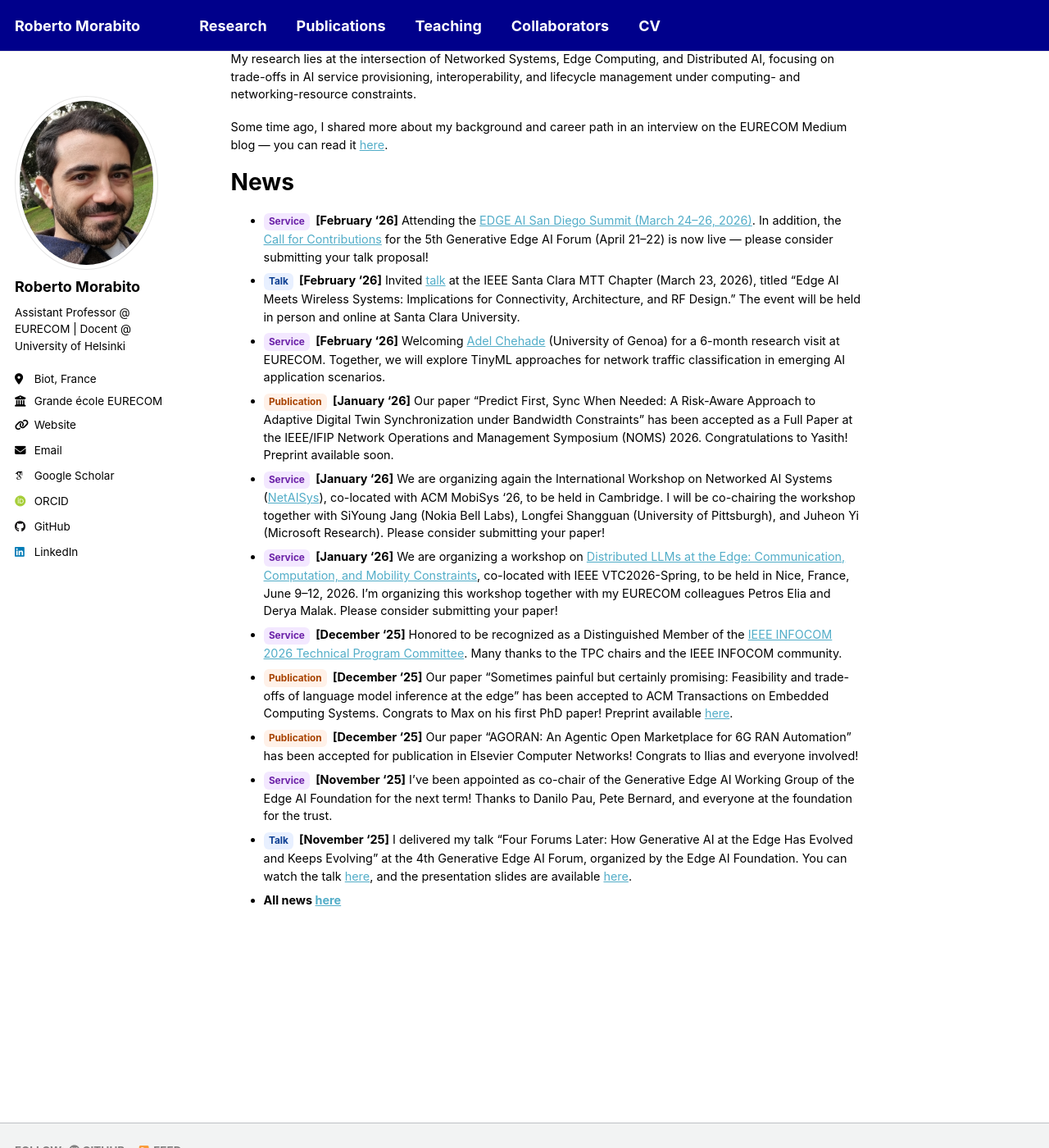
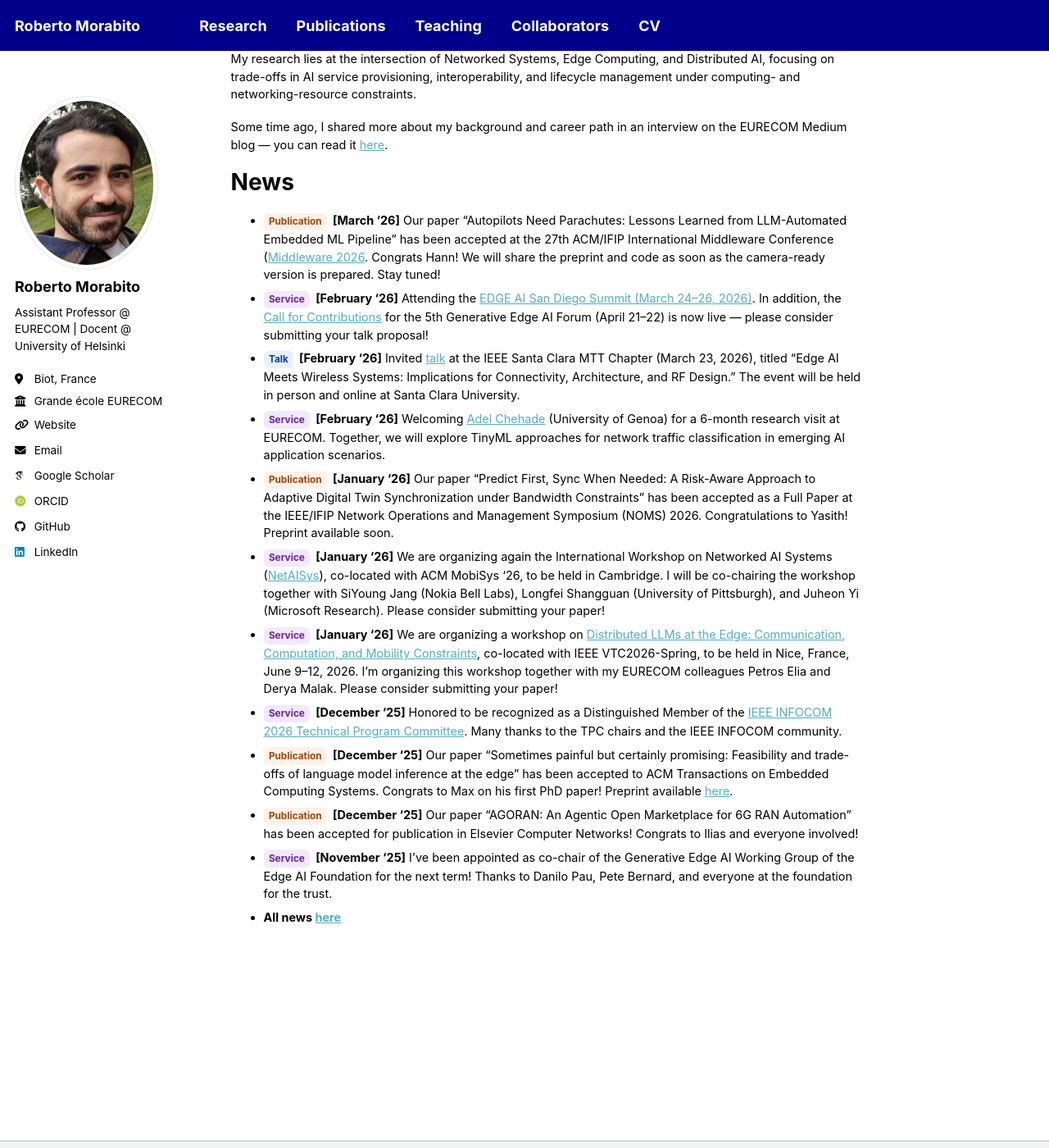
Before and after one commit to robertmora/robertmora.github.io, a Jekyll site: the page built from _pages/about.md, in a window 1280 px wide and 1400 px high, scrolled down 439 px. Shown: the whole window at 82% size. Built offline with Jekyll 4.4.1, drawn with Linux system fonts in a browser that asks for light colours; some web fonts are replaced; a script that is not in the unit is left out.

Commit message:
Update about.md

```diff
--- a/_pages/about.md
+++ b/_pages/about.md
@@ -18,6 +18,7 @@ Some time ago, I shared more about my background and career path in an interview
 
 News
 ======
+- [Publication](){:.tag .tag--pub} **[March '26]** Our paper "Autopilots Need Parachutes: Lessons Learned from LLM-Automated Embedded ML Pipeline" has been accepted at the 27th ACM/IFIP International Middleware Conference ([Middleware 2026](https://middleware-conf.github.io/2026/){:target="_blank"}. Congrats Hann! We will share the preprint and code as soon as the camera-ready version is prepared. Stay tuned!
 - [Service](){:.tag .tag--service} **[February '26]** Attending the [EDGE AI San Diego Summit (March 24–26, 2026)](https://www.edgeaifoundation.org/events/edge-ai-san-diego-2026){:target="_blank"}.  In addition, the [Call for Contributions](https://cms.tinyml.org/call-for-presentations-v5-generative-edge-ai-forum/){:target="_blank"} for the 5th Generative Edge AI Forum (April 21–22) is now live — please consider submitting your talk proposal!
 - [Talk](){:.tag .tag--talk} **[February '26]** Invited [talk](https://www.eventbrite.com/e/edge-ai-meets-wireless-systems-implications-for-connectivity-rf-design-tickets-1983233094573?aff=oddtdtcreator){:target="_blank"} at the IEEE Santa Clara MTT Chapter (March 23, 2026), titled “Edge AI Meets Wireless Systems: Implications for Connectivity, Architecture, and RF Design.” The event will be held in person and online at Santa Clara University.
 - [Service](){:.tag .tag--service} **[February '26]** Welcoming [Adel Chehade](https://scholar.google.com/citations?user=XAH1Ox0AAAAJ&hl=en){:target="_blank"} (University of Genoa) for a 6-month research visit at EURECOM. Together, we will explore TinyML approaches for network traffic classification in emerging AI application scenarios.
@@ -28,5 +29,4 @@ News
 - [Publication](){:.tag .tag--pub} **[December '25]** Our paper "Sometimes painful but certainly promising: Feasibility and trade-offs of language model inference at the edge" has been accepted to ACM Transactions on Embedded Computing Systems. Congrats to Max on his first PhD paper! Preprint available [here](https://arxiv.org/pdf/2503.09114){:target="_blank"}.
 - [Publication](){:.tag .tag--pub} **[December '25]** Our paper "AGORAN: An Agentic Open Marketplace for 6G RAN Automation" has been accepted for publication in Elsevier Computer Networks! Congrats to Ilias and everyone involved!
 - [Service](){:.tag .tag--service} **[November '25]** I've been appointed as co-chair of the Generative Edge AI Working Group of the Edge AI Foundation for the next term! Thanks to Danilo Pau, Pete Bernard, and everyone at the foundation for the trust.
-- [Talk](){:.tag .tag--talk} **[November '25]** I delivered my talk “Four Forums Later: How Generative AI at the Edge Has Evolved and Keeps Evolving” at the 4th Generative Edge AI Forum, organized by the Edge AI Foundation. You can watch the talk [here](https://youtu.be/oTso-e2JCyU?t=11096){:target="_blank"}, and the presentation slides are available [here](https://github.com/robertmora/robertmora.github.io/blob/master/files/Roberto%20Morabito_4th%20Forum_Four%20Forums%20Later_How%20GenAI%20at%20the%20Edge%20Has%20Evolved_final.pdf){:target="_blank"}.
 - **All news [here](https://robertmora.github.io/news/){:target="_blank"}**
```
